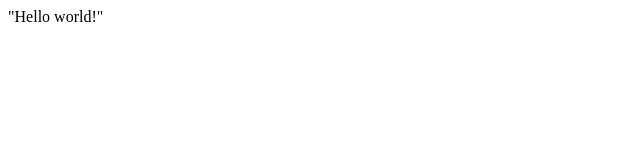
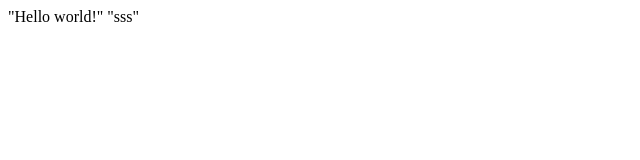
Before and after one commit to ninano123/altinoGit, a plain HTML site: page index.html in a window 1280 px wide. Shown: the full height of the page, 0-640 px from the left. Drawn offline with Linux system fonts and the light colour scheme.

Commit message:
2nd modified

```diff
--- a/index.html
+++ b/index.html
@@ -1,5 +1,6 @@
 <head>
     <body>
         "Hello world!"
+        "sss"
     </body>
 </head>
```
